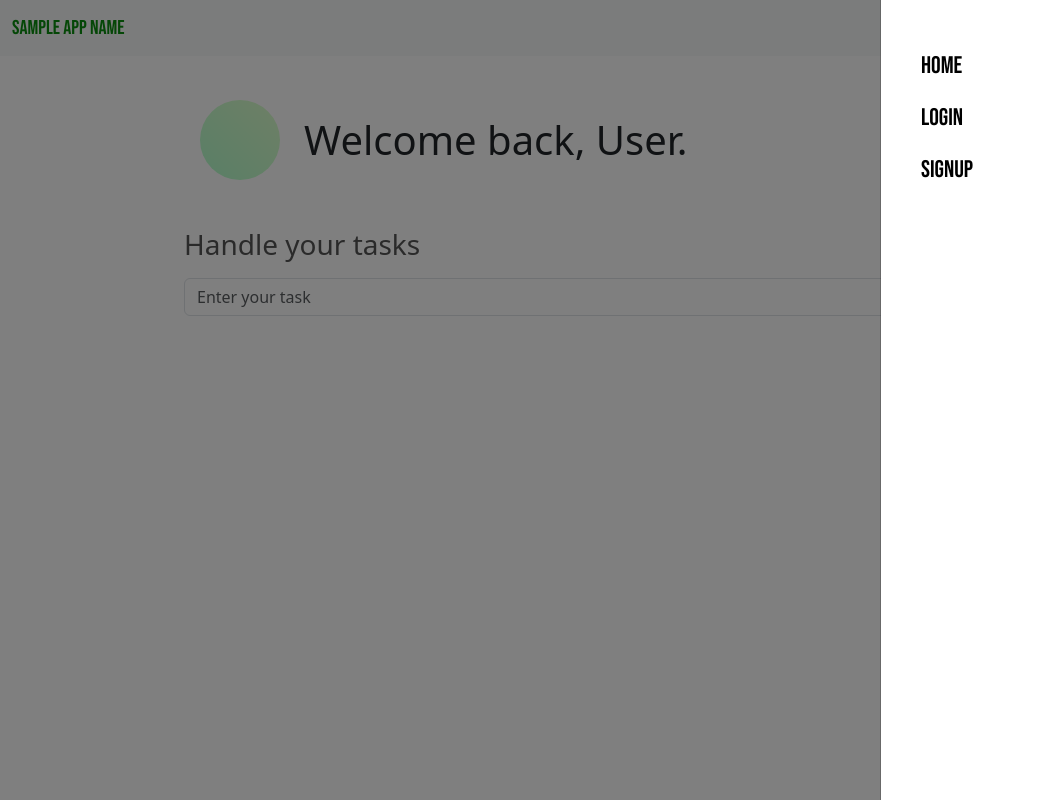
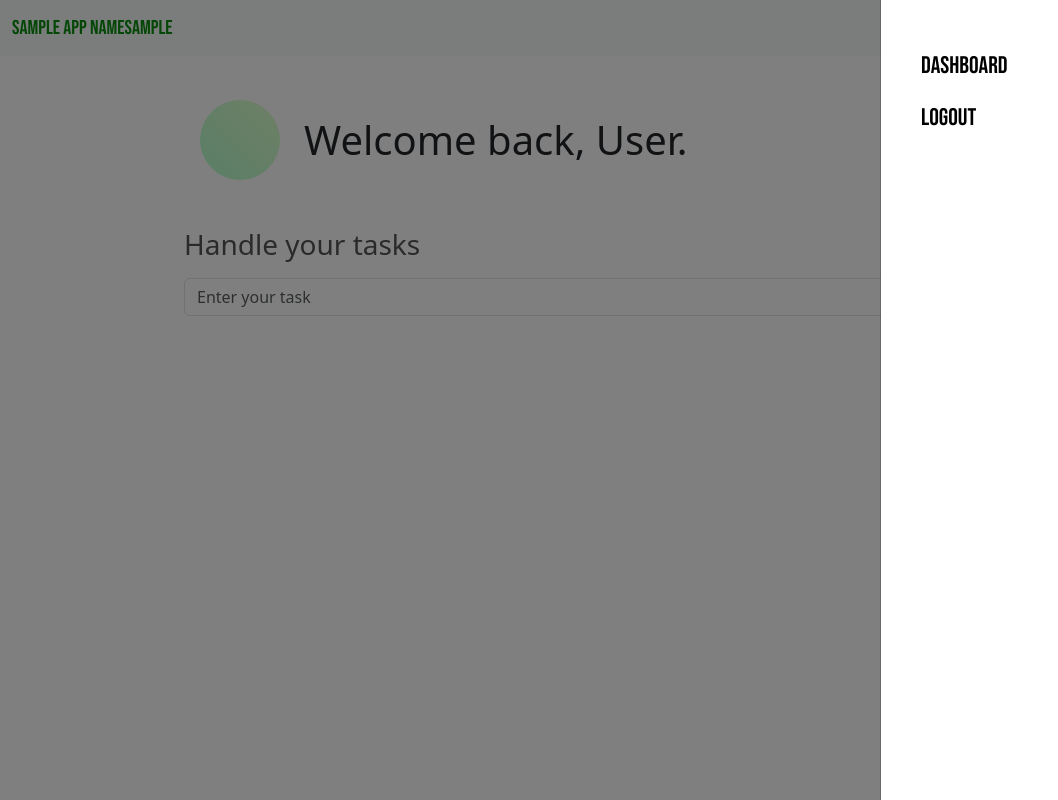
Before and after one commit to pedropa140/HACKRU2024, a Python web app: template flask/templates/sustainabilityplanner.html in a window 1280 px wide, after a click that opens the changed part. Shown: the whole page, without its empty margins (0-1058 px from the left). Run offline with Jinja, Linux system fonts and the light colour scheme; the template is opened without the code that fills it: most values are stand-ins (such as "Sample title", 1, 10 or a date in 2020).

Commit message:
fix navbar and amemnd ai prompts

```diff
--- a/flask/templates/chatbot.html
+++ b/flask/templates/chatbot.html
@@ -39,6 +39,7 @@
 </head>
 <body>
     <header>
+        {% include 'navbar.html' %}
     </header>
     <h1><div class="chatbot-text" style="margin-top: 50px;">ChatBot </div> <div class="powered-by-text">Powered by Worker AI by <img src="../static/Images/CloudflareLogo.png" width="100px"></h1>
     <div id="chatbot_area">
--- a/flask/templates/navbar.html
+++ b/flask/templates/navbar.html
@@ -11,7 +11,7 @@
 <nav class="navbar navbar-light bg-light text-black fixed-top">
   <div class="container-fluid">
     <!-- Brand -->
-    <a class="navbar-brand" href="{{ url_for('mainpage') }}">{{ app_name }}</a>
+    <a class="navbar-brand" href="{{ url_for('mainpage') }}">{{ app_name }}{{ user_logged_in }}</a>
     <!-- Offcanvas toggle button -->
     <button
       class="navbar-toggler"
@@ -31,36 +31,32 @@
     >
       <div class="offcanvas-body flex fs-4">
         <ul class="flex navbar-nav flex-grow-1 p-4 ">
+          <!-- Check if user is logged in -->
+          {% if user_logged_in %}
             <li class="nav-item">
-            <a
-              class="nav-link active"
-              aria-current="page"
-              href="{{ url_for('mainpage') }}"
-              >Home</a
-            >
+              <a class="nav-link active" aria-current="page" href="{{ url_for('dashboard') }}">Dashboard</a>
             </li>
             <li class="nav-item">
-            <a
-              class="nav-link active"
-              aria-current="page"
-              href="{{ url_for('login') }}"
-              >Login</a
-            >
+              <a class="nav-link active" aria-current="page" href="{{ url_for('logout') }}">Logout</a>
+            </li>
+          {% else %}
+            <li class="nav-item">
+              <a class="nav-link active" aria-current="page" href="{{ url_for('mainpage') }}">Home</a>
             </li>
             <li class="nav-item">
-            <a
-              class="nav-link active"
-              aria-current="page"
-              href="{{ url_for('signup') }}"
-              >Signup</a
-            >
+              <a class="nav-link active" aria-current="page" href="{{ url_for('login') }}">Login</a>
             </li>
+            <li class="nav-item">
+              <a class="nav-link active" aria-current="page" href="{{ url_for('signup') }}">Signup</a>
+            </li>
+          {% endif %}
           <!-- Dropdown -->
         </ul>
       </div>
     </div>
   </div>
 </nav>
+
 
 
 
--- a/flask/templates/sustainabilityplanner.html
+++ b/flask/templates/sustainabilityplanner.html
@@ -247,8 +247,6 @@
             return card;
         }
 
-
-
         function fetchImageURL(keyword) {
             // Base URL for Unsplash images
             var baseAPIUrl = 'https://source.unsplash.com/';
@@ -275,15 +273,8 @@
             return deleteBtn;
         }
 
-        function toggleSubmitBtn(disabled) {
-            var submitBtn = document.getElementById("submitBtn");
-            if (disabled) {
-                submitBtn.disabled = true;
-                submitBtn.classList.add("disabled-btn");
-            } else {
-                submitBtn.disabled = false;
-                submitBtn.classList.remove("disabled-btn");
-            }
+        function toggleSubmitBtn() {
+            document.getElementById("submitBtn").style.display = tasksAdded >= 1 ? "block" : "none";
         }
 
 
```
Also changed, not shown: flask/app.py (+29 -10 lines). Lines whose indentation alone changed are shown as unchanged.
